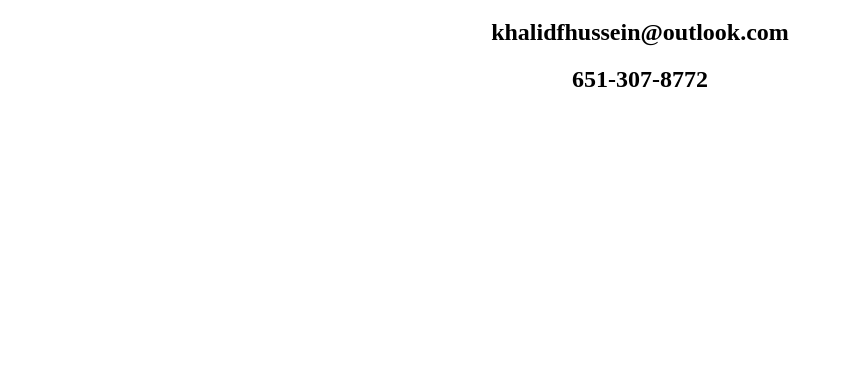
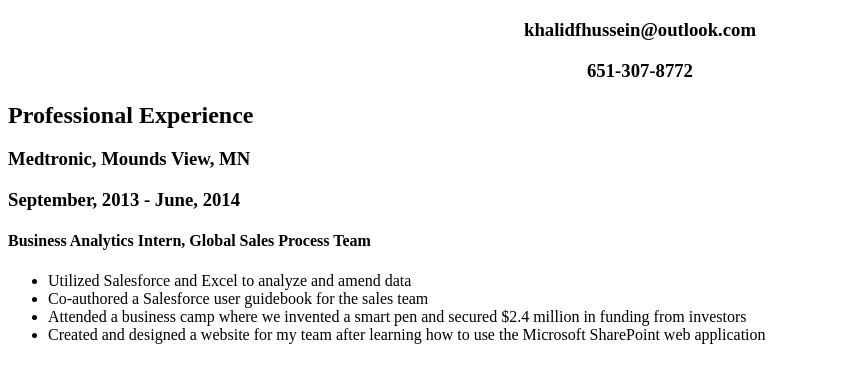
Before and after one commit to Khalid37/khalid37.github.io, a plain HTML site: page index.html in a window 1280 px wide. Shown: the part 61-444 px from the top of the page, without its empty margins (0-843 px from the left). Drawn offline with Linux system fonts and the light colour scheme.

Commit message:
Added first work experience

```diff
--- a/index.html
+++ b/index.html
@@ -7,8 +7,19 @@
 	<body>
 		<center>
 	 <h1>Khalid F. Hussein</h1>
-		<h2>khalidfhussein@outlook.com</h2>
-		<h2>651-307-8772</h2>
+		<h3>khalidfhussein@outlook.com</h3>
+		<h3>651-307-8772</h3>
 		</center>
 	</body>
+	<body>
+	 <h2>Professional Experience</h2>
+		<h3>Medtronic, Mounds View, MN</h3> <h3>September, 2013 - June, 2014</h3>
+		<h4>Business Analytics Intern, Global Sales Process Team</h4>
+		<ul>
+    		<li>Utilized Salesforce and Excel to analyze and amend data</li>
+    		<li>Co-authored a Salesforce user guidebook for the sales team</li>
+    		<li>Attended a business camp where we invented a smart pen and secured $2.4 million in funding from investors</li>
+    		<li>Created and designed a website for my team after learning how to use the Microsoft SharePoint web application</li>
+  		</ul>
+	</body>
 </html>
```
